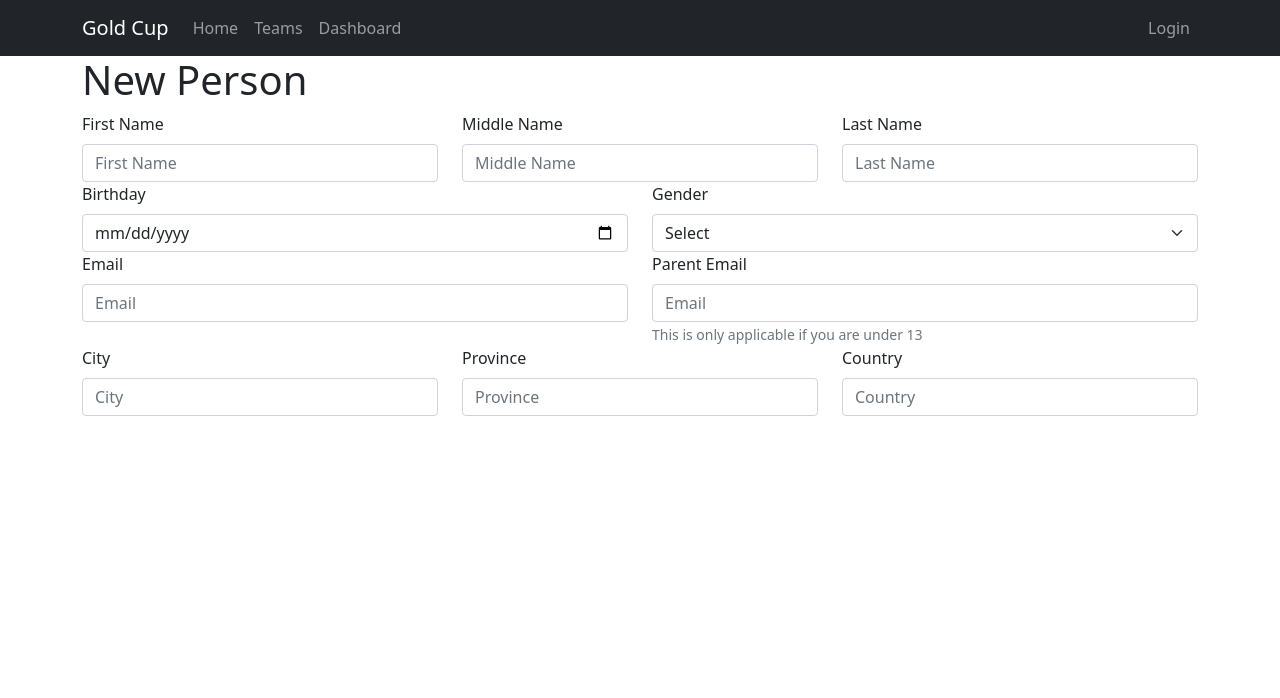
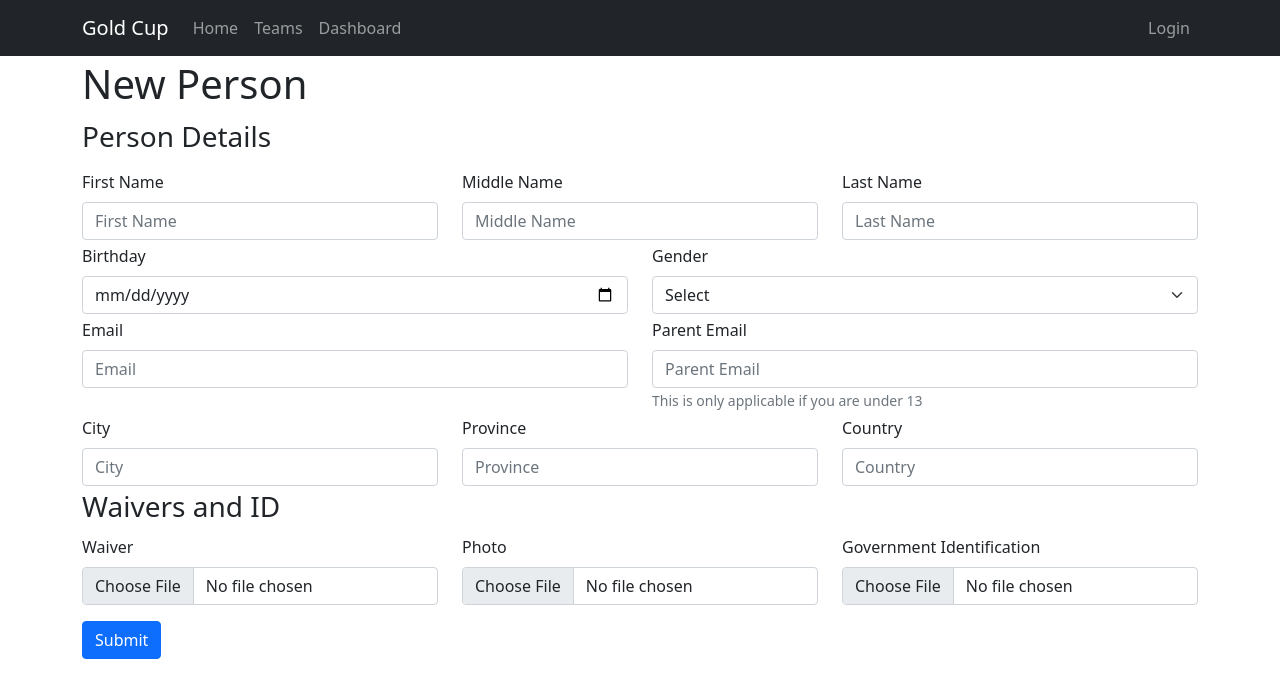
Before and after one commit to gold-cup/gold-cup-frontend, a React (Create React App) app: page /new-person in a window 1280 px wide. Shown: the top 698 px of the page. Built offline with nearby package versions, Linux system fonts and the light colour scheme.

Commit message:
Added new person registration

```diff
--- /dev/null
+++ b/src/App.css
@@ -0,0 +1,3 @@
+.row {
+    margin-top: 0.25em;
+}
--- a/src/App.tsx
+++ b/src/App.tsx
@@ -4,6 +4,7 @@ import {BrowserRouter, Routes, Route} from 'react-router-dom'
 import { Navigation } from './components';
 
 import 'bootstrap/dist/css/bootstrap.min.css';
+import './App.css';
 import { Container } from 'react-bootstrap';
 
 function App() {
--- a/src/hooks/useGoldCupApi.ts
+++ b/src/hooks/useGoldCupApi.ts
@@ -44,7 +44,7 @@ export interface UserDetails {
 
 export const useGoldCupApi = () => {
     const [teams, setTeams] = React.useState<Team[]>([]);
-    const domain = 'https://6edd-50-101-201-182.ngrok.io';
+    const domain = 'http://127.0.0.1:3000';
     const getAllTeams = async () => {
         const res = await axios.get(`${domain}/teams`)
         setTeams(res.data);
@@ -67,10 +67,16 @@ export const useGoldCupApi = () => {
     }
 
     const getLoggedInUserDetails = async (token: string) => {
-        const res = await axios.get(`${domain}/user`, {
-            headers: {Authorization: `bearer ${token}`}
-        })
-        return res;
+        try {
+            const res = await axios.get(`${domain}/user`, {
+                headers: {Authorization: `bearer ${token}`}
+            })
+            return res;
+        } catch (error) {
+            console.log(error);
+            return {data: {name: '', email: ''}};
+        }
+
     }
 
     const createCookieObject = () => {
@@ -95,5 +101,12 @@ export const useGoldCupApi = () => {
         return res;
     }
 
-    return {teams, getAllTeams, getTeamById, register, login, getLoggedInUserDetails, createCookieObject, checkIsLoggedIn, getPeople};
+    const newPerson = async (payload: FormData, token: string) => {
+        const res = await axios.post(`${domain}/person/new`, payload, {
+            headers: {Authorization: `bearer ${token}`}
+        })
+        return res;
+    }
+
+    return {teams, getAllTeams, getTeamById, register, login, getLoggedInUserDetails, createCookieObject, checkIsLoggedIn, getPeople, newPerson};
 }
--- a/src/pages/Dashboard/Dashboard.tsx
+++ b/src/pages/Dashboard/Dashboard.tsx
@@ -46,13 +46,13 @@ export const Dashboard = () => {
                         <h3>Player Management</h3>
                         <p>Here is where you can register yourself or others to be players in gold cup.</p>
                         <Row>
-                            <Col>
+                            <Col md={4}>
                             <Card>Player 1</Card>
                             </Col>
-                            <Col>
+                            <Col md={4}>
                             <Card>Player 1</Card>
                             </Col>
-                            <Col>
+                            <Col md={4}>
                             <Card>Player 1</Card>
                             </Col>
                         </Row>
--- a/src/pages/Dashboard/components/PersonManagement/PersonManagement.tsx
+++ b/src/pages/Dashboard/components/PersonManagement/PersonManagement.tsx
@@ -1,5 +1,5 @@
 import React, { useEffect, useState } from 'react'
-import { Button, Col, Row, Stack } from 'react-bootstrap';
+import { Button, Row, Stack } from 'react-bootstrap';
 import { useNavigate } from 'react-router';
 import { useGoldCupApi } from '../../../../hooks';
 
@@ -20,6 +20,7 @@ export const PersonManagement = () => {
             }
         }
         getPeopleDetails()
+    // eslint-disable-next-line react-hooks/exhaustive-deps
     }, [])
 
 
@@ -34,7 +35,9 @@ export const PersonManagement = () => {
                     <h3>People Management</h3>
                     <Button className='ms-auto' onClick={() => navigate("../new-person")}>Add New</Button>
             </Stack>
+            <Row>
             <p>This is where you can view and edit the people attached to this account. Before you can register as a coach or player, you must add a personal record.</p>
+            </Row>
             {markup}
         </>
     )
--- /dev/null
+++ b/src/pages/NewPerson/NewPerson.css
@@ -0,0 +1,7 @@
+.form-header {
+    margin-top: 1em;
+}
+
+.btn-top {
+    margin-top: 1em;
+}
--- a/src/pages/NewPerson/NewPerson.tsx
+++ b/src/pages/NewPerson/NewPerson.tsx
@@ -1,65 +1,252 @@
-import React from 'react'
-import { Col, Form, Row } from 'react-bootstrap'
+import React, { useState } from 'react'
+import { Alert, Button, Col, Form, Row } from 'react-bootstrap'
+
+import 'bootstrap/dist/css/bootstrap.min.css';
+import './NewPerson.css'
+import { useGoldCupApi } from '../../hooks';
 
 export const NewPerson = () => {
+    const [waiver, setWaiver] = useState<File | null>(null)
+    const [photo, setPhoto] = useState<File | null>(null)
+    const [govId, setGovId] = useState<File | null>(null)
+    const [errors, setErrors] = useState<string[]>([])
+    const {newPerson, createCookieObject} = useGoldCupApi()
+
+    const getAge = (dateString: string) => {
+        const today = new Date();
+        const birthDate = new Date(dateString);
+        let age = today.getFullYear() - birthDate.getFullYear();
+        const m = today.getMonth() - birthDate.getMonth();
+        if (m < 0 || (m === 0 && today.getDate() < birthDate.getDate())) {
+            age--;
+        }
+        return age;
+    }
+
+    const validateForm = (firstName: string, lastName: string, email: string, birthday: string, parentEmail: string, gender: string, city: string, country: string, province: string) => {
+        const errors: string[] = []
+        // We neeed to validate the following:
+        // 1. Waiver is a pdf
+        const waiverFileType = waiver?.type.split('/')[1]
+        if (waiverFileType !== 'pdf') {
+            errors.push('Waiver must be a pdf')
+        }
+        // 2. Photo is an image
+        const photoFileType = photo?.type.split('/')[0]
+        if (photoFileType !== 'image') {
+            errors.push('Photo must be an image')
+        }
+        // 3. GovId is an image
+        const govIdFileType = govId?.type.split('/')[0]
+        if (govIdFileType !== 'image') {
+            errors.push('Government ID must be an image')
+        }
+        // 4. First Name, Last Name, Birthday, Gender, City, Province, email and Country are not empty
+        if (firstName === '') {
+            errors.push('No first name provided')
+        }
+        if (lastName === '') {
+            errors.push('No last name provided')
+        }
+        if (birthday === '') {
+            errors.push('No birthday provided')
+        }
+        if (gender === '') {
+            errors.push('No gender provided')
+        }
+        if (city === '') {
+            errors.push('No city provided')
+        }
+        if (province === '') {
+            errors.push('No province provided')
+        }
+        if (country === '') {
+            errors.push('No country provided')
+        }
+        if (email === '') {
+            errors.push('No email provided')
+        }
+        // 5. If birthday is less than 13 years old, make sure parentEmail is not empty
+        console.log(getAge(birthday))
+        if (getAge(birthday) < 13) {
+            if (parentEmail === '') {
+                errors.push('Parent email is required')
+            }
+        }
+        return errors
+    }
+
+    const handleSubmit = async (e: React.FormEvent<HTMLFormElement>) => {
+        e.preventDefault()
+        const formTarget = e.target as HTMLFormElement
+        const firstName = formTarget.firstName.value;
+        const middleName = formTarget.middleName.value;
+        const lastName = formTarget.lastName.value;
+        const email = formTarget.email.value;
+        const birthday = formTarget.birthday.value;
+        const gender = formTarget.gender.value;
+        const parentEmail = formTarget.parentEmail.value;
+        const city = formTarget.city.value
+        const province = formTarget.province.value
+        const country = formTarget.country.value
+
+        const errors = validateForm(firstName, lastName, email, birthday, parentEmail, gender, city, country, province)
+        if (errors.length === 0) {
+            const formData = new FormData()
+            formData.append('firstName', firstName)
+            formData.append('middleName', middleName)
+            formData.append('lastName', lastName)
+            formData.append('email', email)
+            formData.append('birthday', birthday)
+            formData.append('gender', gender)
+            formData.append('parentEmail', parentEmail)
+            formData.append('city', city)
+            formData.append('province', province)
+            formData.append('country', country)
+            if (waiver) {
+                formData.append('waiver', waiver)
+            }
+            if (photo) {
+                formData.append('photo', photo)
+            }
+            if (govId) {
+                formData.append('govId', govId)
+            }
+
+            const cookies = createCookieObject()
+            if (cookies.token) {
+                const res = await newPerson(formData, cookies.token)
+                if (res.data) {
+                    console.log(res.data)
+                }
+            }
+        } else {
+            setErrors(errors)
+        }
+    }
+
+    const errorMarkup = (
+        <Alert variant="danger" show={errors.length > 0} onClose={() => setErrors([])} dismissible>
+            <Alert.Heading>Looks like we got some errors</Alert.Heading>
+            <ul>
+                {errors.map((error, index) => {
+                    return <li key={index}>{error}</li>
+                })}
+            </ul>
+        </Alert>
+
+    )
+
     return (
         <>
+            {errorMarkup}
+            <Row>
                 <h1>New Person</h1>
-            <Form>
-                <Row>
-                    <Form.Group as={Col} controlId="formBasicFirstName">
-                        <Form.Label>First Name</Form.Label>
-                        <Form.Control type="text" placeholder="First Name" />
-                    </Form.Group>
-                    <Form.Group as={Col} controlId="formBasicMiddleName">
-                        <Form.Label>Middle Name</Form.Label>
-                        <Form.Control type="text" placeholder="Middle Name" />
-                    </Form.Group>
-                    <Form.Group as={Col} controlId="formBasicLastName">
-                        <Form.Label>Last Name</Form.Label>
-                        <Form.Control type="text" placeholder="Last Name" />
-                    </Form.Group>
             </Row>
             <Row>
-                    <Form.Group as={Col} controlId="formBasicBirthday">
+                <h3>Person Details</h3>
+            </Row>
+            <Row>
+                <Form onSubmit={handleSubmit}>
+                        <Row>
+                            <Col md>
+                                <Form.Group controlId="formBasicFirstName">
+                                    <Form.Label>First Name</Form.Label>
+                                    <Form.Control type="text" placeholder="First Name" name='firstName' />
+                                </Form.Group>
+                            </Col>
+                            <Col md>
+                            <Form.Group controlId="formBasicMiddleName">
+                                <Form.Label>Middle Name</Form.Label>
+                                <Form.Control type="text" placeholder="Middle Name" name='middleName'/>
+                            </Form.Group>
+                            </Col>
+                            <Col md>
+                            <Form.Group controlId="formBasicLastName">
+                                <Form.Label>Last Name</Form.Label>
+                                <Form.Control type="text" placeholder="Last Name" name='lastName' />
+                            </Form.Group>
+                            </Col>
+                        </Row>
+                        <Row>
+                            <Col md>
+                            <Form.Group controlId="formBasicBirthday">
                                 <Form.Label>Birthday</Form.Label>
-                        <Form.Control type="date" placeholder="Birthday" />
+                                <Form.Control type="date" placeholder="Birthday" name='birthday' />
                             </Form.Group>
-                    <Form.Group as={Col} controlId="formBasicGender">
+                            </Col>
+                            <Col md>
+                            <Form.Group controlId="formBasicGender">
                                 <Form.Label>Gender</Form.Label>
-                        <Form.Select>
+                                <Form.Select name='gender'>
                                     <option>Select</option>
                                     <option value="male">Male</option>
                                     <option value="female">Female</option>
                                 </Form.Select>
                             </Form.Group>
+                            </Col>
                         </Row>
                         <Row>
-                    <Form.Group as={Col} controlId="formBasicEmail">
+                            <Col md>
+                            <Form.Group controlId="formBasicEmail">
                                 <Form.Label>Email</Form.Label>
-                        <Form.Control type="text" placeholder="Email" />
+                                <Form.Control type="text" placeholder="Email" name='email'/>
                             </Form.Group>
-                    <Form.Group as={Col} controlId="formBasicParentEmail">
+                            </Col>
+                            <Col md>
+                            <Form.Group controlId="formBasicParentEmail">
                                 <Form.Label>Parent Email</Form.Label>
-                        <Form.Control type="text" placeholder="Email" />
+                                <Form.Control type="text" placeholder="Parent Email" name='parentEmail'/>
                                 <Form.Text>This is only applicable if you are under 13</Form.Text>
                             </Form.Group>
+                            </Col>
                         </Row>
                         <Row>
-                    <Form.Group as={Col} controlId="formBasicCity">
+                            <Col md>
+                            <Form.Group controlId="formBasicCity">
                                 <Form.Label>City</Form.Label>
-                        <Form.Control type="text" placeholder="City" />
+                                <Form.Control type="text" placeholder="City" name='city' />
                             </Form.Group>
-                    <Form.Group as={Col} controlId="formBasicProvince">
+                            </Col>
+                            <Col md>
+                            <Form.Group controlId="formBasicProvince">
                                 <Form.Label>Province</Form.Label>
-                        <Form.Control type="text" placeholder="Province" />
+                                <Form.Control type="text" placeholder="Province" name='province' />
                             </Form.Group>
-                    <Form.Group as={Col} controlId="formBasicCountry">
+                            </Col>
+                            <Col md>
+                            <Form.Group controlId="formBasicCountry">
                                 <Form.Label>Country</Form.Label>
-                        <Form.Control type="text" placeholder="Country" />
+                                <Form.Control type="text" placeholder="Country" name='country' />
                             </Form.Group>
+                            </Col>
                         </Row>
+                        <Row className='form-header'>
+                            <h3>Waivers and ID</h3>
+                        </Row>
+                        <Row>
+                            <Col md>
+                            <Form.Group controlId="formBasicWaiver">
+                                <Form.Label>Waiver</Form.Label>
+                                <Form.Control type="file" name="waiver" onChange={(e: any) => setWaiver(e.target.files[0])}/>
+                            </Form.Group>
+                            </Col>
+                            <Col md>
+                            <Form.Group controlId="formBasicPhoto">
+                                <Form.Label>Photo</Form.Label>
+                                <Form.Control type="file" onChange={(e: any) => setPhoto(e.target.files[0])} />
+                            </Form.Group>
+                            </Col>
+                            <Col md>
+                            <Form.Group controlId="formBasicID">
+                                <Form.Label>Government Identification</Form.Label>
+                                <Form.Control type="file" onChange={(e: any) => setGovId(e.target.files[0])}/>
+                            </Form.Group>
+                            </Col>
+                        </Row>
+                        <Button type='submit' variant="primary" className='btn-top'>Submit</Button>
                 </Form>
+            </Row>
         </>
     )
 }
--- a/src/pages/Teams/components/TeamRow/index.ts
+++ b/src/pages/Teams/components/TeamRow/index.ts
@@ -1 +1 @@
-export {TeamRow} from './TeamRow';
+export * from './TeamRow';
--- a/src/pages/Teams/components/index.ts
+++ b/src/pages/Teams/components/index.ts
@@ -1 +1 @@
-export {TeamRow} from './TeamRow';
+export * from './TeamRow';
```
Lines whose indentation alone changed are shown as unchanged.
